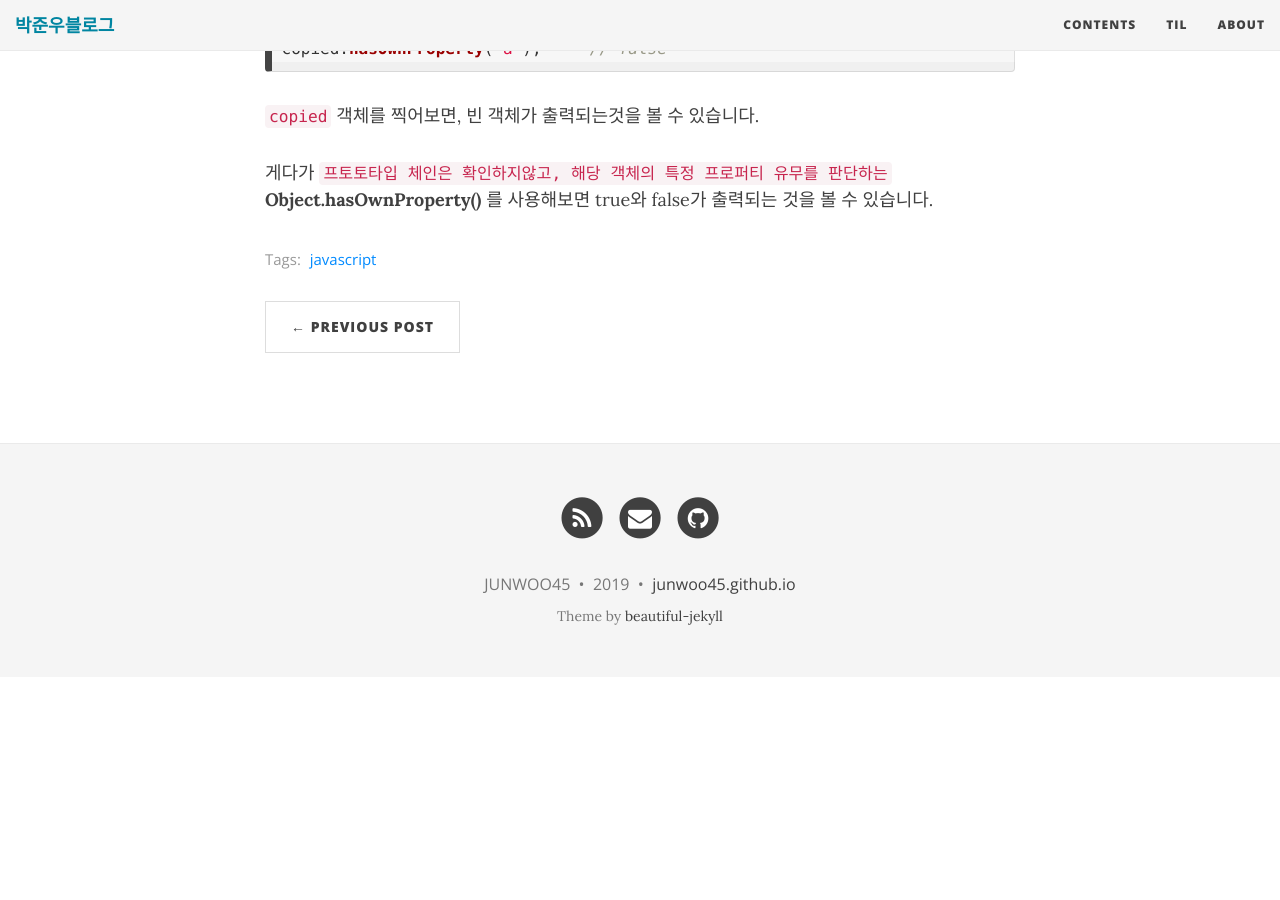
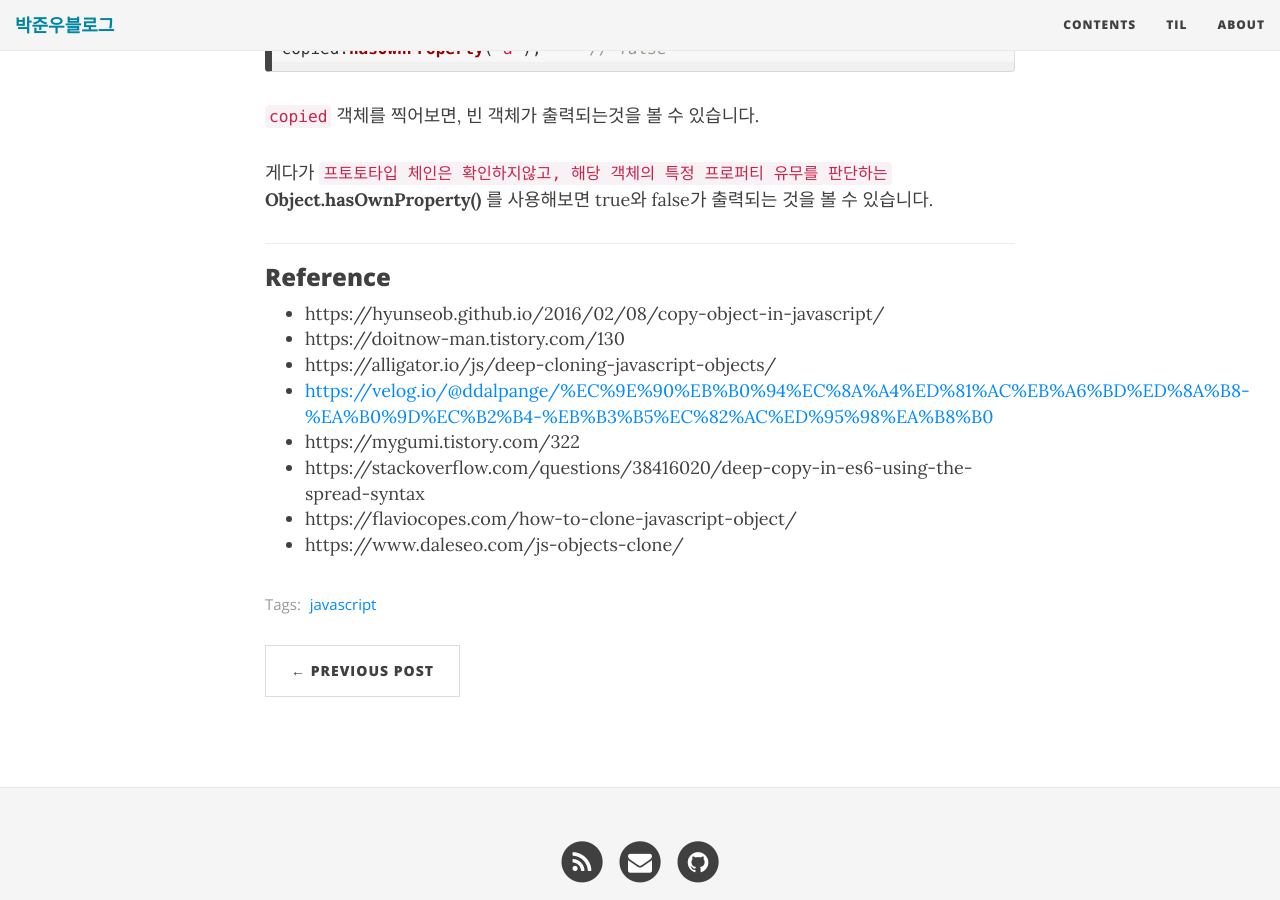
Before and after one commit to JUNWOO45/junwoo45.github.io.archived, a Jekyll site: the page built from _posts/2019-09-23-deep_clone.md, in a window 1280 px wide and 900 px high, scrolled down 7759 px. Built offline with Jekyll 4.4.1, drawn with Linux system fonts in a browser that asks for light colours; nearby versions of some CDN libraries; comment, search, counter and statistics services are not loaded; before the commit the page ends 8436 px from its top, so only the background shows below that.

Commit message:
Add reference

```diff
--- a/_posts/2019-09-23-deep_clone.md
+++ b/_posts/2019-09-23-deep_clone.md
@@ -335,3 +335,18 @@ copied.hasOwnProperty('a');	// false
 `copied` 객체를 찍어보면, 빈 객체가 출력되는것을 볼 수 있습니다.
 
 게다가 `프토토타입 체인은 확인하지않고, 해당 객체의 특정 프로퍼티 유무를 판단하는`  **Object.hasOwnProperty()** 를 사용해보면 true와 false가 출력되는 것을 볼 수 있습니다.
+
+
+
+---
+
+### Reference
+
+- https://hyunseob.github.io/2016/02/08/copy-object-in-javascript/
+- https://doitnow-man.tistory.com/130
+- https://alligator.io/js/deep-cloning-javascript-objects/
+- [https://velog.io/@ddalpange/%EC%9E%90%EB%B0%94%EC%8A%A4%ED%81%AC%EB%A6%BD%ED%8A%B8-%EA%B0%9D%EC%B2%B4-%EB%B3%B5%EC%82%AC%ED%95%98%EA%B8%B0](https://velog.io/@ddalpange/자바스크립트-객체-복사하기)
+- https://mygumi.tistory.com/322
+- https://stackoverflow.com/questions/38416020/deep-copy-in-es6-using-the-spread-syntax
+- https://flaviocopes.com/how-to-clone-javascript-object/
+- https://www.daleseo.com/js-objects-clone/
```
